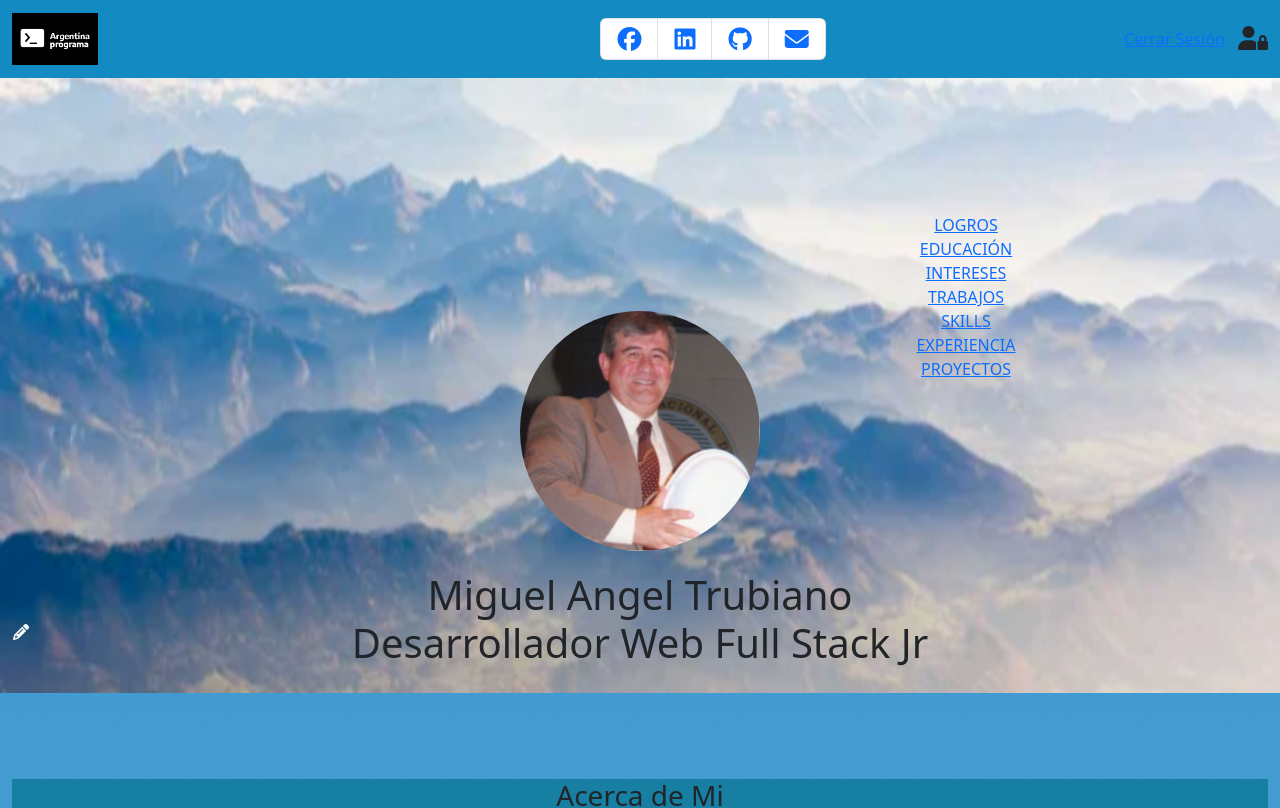
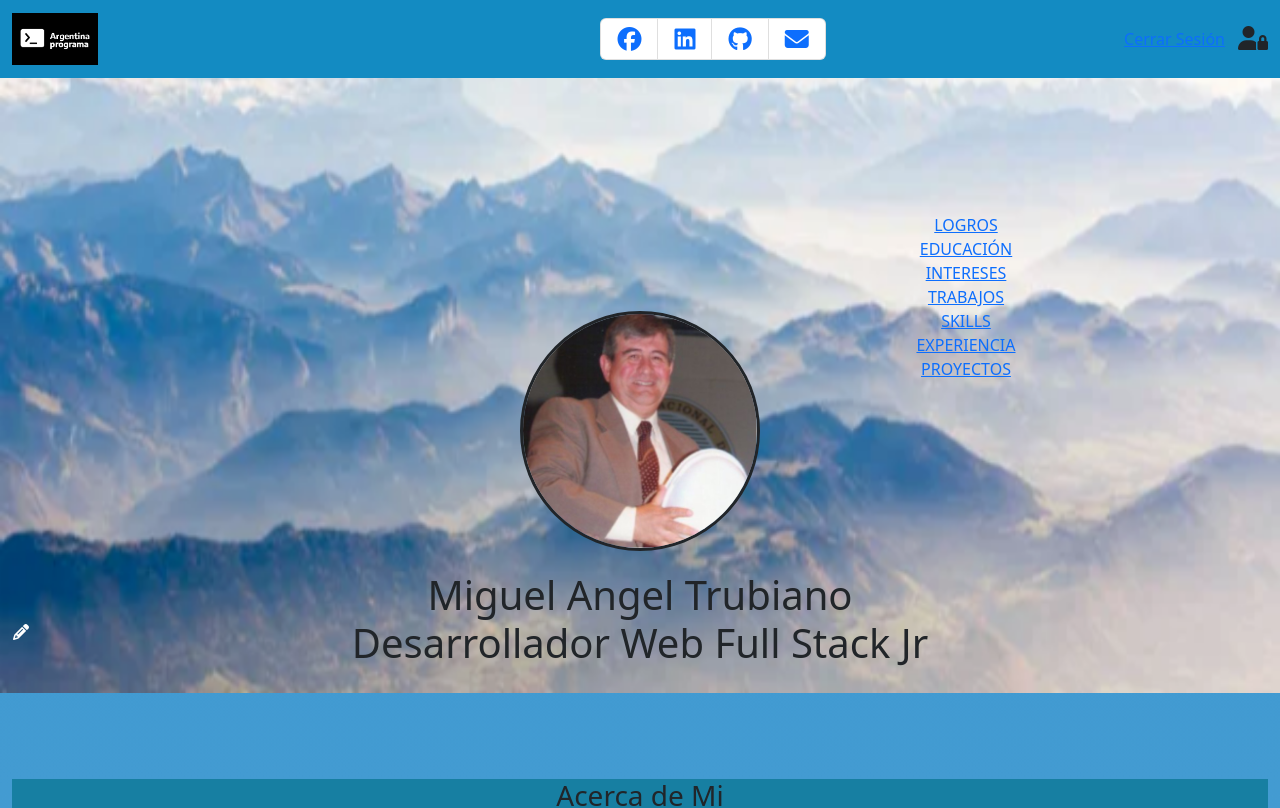
Before and after one commit to trubiano59/PorfolioNuevo1, an Angular app: page /dashboard in a window 1280 px wide. Shown: the top 808 px of the page. Built offline with nearby package versions, Linux system fonts and the light colour scheme.

Commit message:
arreglos en stylos

```diff
--- a/src/styles.css
+++ b/src/styles.css
@@ -20,13 +20,13 @@
 
 .perfil{
     margin-top: -15rem;
-
+    border-style: solid;
 }
 
 .perfil.w-25{
     width: 15rem !important;
+    border-style: solid;
 }
-
 .acerca{
     margin-top: 7rem !important;
 }
```
